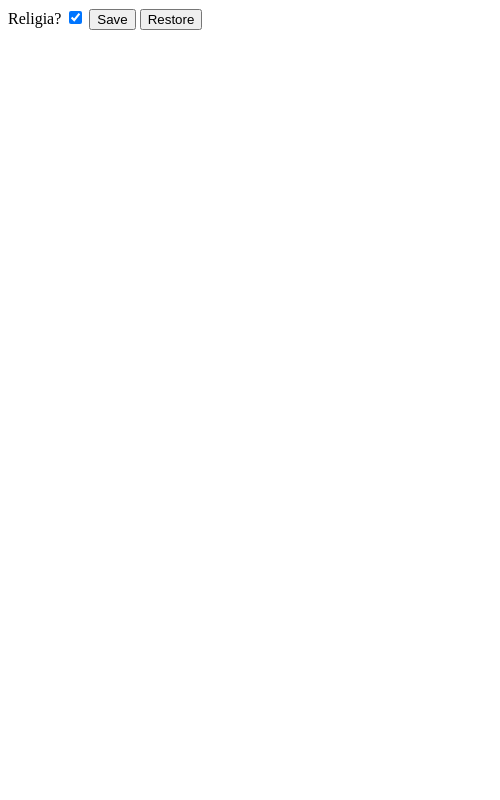
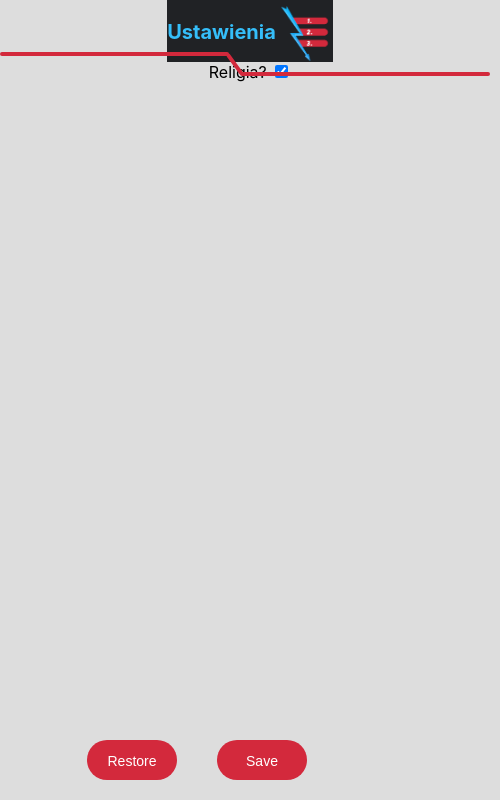
Before and after one commit to imLinguin/plan-lekcji, an Electron app: page frontend/content/popup/popup.html in a window 500 px wide. Drawn offline with Linux system fonts and the light colour scheme; no server answers.

Commit message:
popup-buttons

```diff
--- a/frontend/content/main/api.js
+++ b/frontend/content/main/api.js
@@ -1,6 +1,6 @@
 async function fetchData({ religia, grupa, klasa }) {
   window.plan = await fetch(
-    `http://localhost:8080/plan/${11}?group=${"1/2"}&rel=${true}`
+    `http://localhost:8080/plan/${13}?group=${"1/2"}&rel=${true}`
   )
     .then((d) => d.json())
     .catch((er) => {
--- a/frontend/content/main/style.css
+++ b/frontend/content/main/style.css
@@ -229,7 +229,7 @@ h4 {
   font-size: 34px;
   color: #35bef9;
   position: absolute;
-  right: 50px;
+  right: 36px;
   top: 348px;
 }
 
--- a/frontend/content/popup/popup.css
+++ b/frontend/content/popup/popup.css
@@ -0,0 +1,121 @@
+body {
+    font-family: -apple-system, BlinkMacSystemFont, "Segoe UI", Roboto, Oxygen,
+      Ubuntu, Cantarell, "Open Sans", "Helvetica Neue", sans-serif,
+      "Seven Segment";
+    color: #ffffff;
+    margin: auto 0;
+    text-align: center;
+    background: #202225;
+    overflow: hidden;
+}
+
+@media (prefers-color-scheme: dark) {
+    body {
+      background: #202225;
+      color: #ffffff;
+    }
+}
+
+@media (prefers-color-scheme: light) {
+    body {
+      background: #dddddd;
+      color: #000000;
+    }
+}
+
+header {
+    background-color: #202225;
+    display: inline-block;
+    user-select: none;
+}
+
+#logo {
+    margin-top: 5px;
+    display: flex;
+    justify-content: center;
+    align-items: center;
+}
+
+h1 {
+    margin-top: 10px;
+    font-size: 20px;
+    color: #35bef9;
+}
+
+.border-popup {
+    position: absolute;
+}
+
+.border-popup-1 {
+    position: absolute;
+    top: -10px;
+    width: 229px;
+    height: 4.4px;
+    background: #d3293c;
+    border-radius: 10px;
+}
+
+.border-popup-2 {
+    position: absolute;
+    top: 0px;
+    width: 25px;
+    height: 4.4px;
+    background: #d3293c;
+    border-radius: 10px;
+    transform: rotate(54deg);
+    left: 222px;
+}
+
+.border-popup-3 {
+    position: absolute;
+    top: 10px;
+    left: 240px;
+    width: 250px;
+    height: 4.4px;
+    background: #d3293c;
+    border-radius: 10px;
+}
+
+footer {
+    position: absolute;
+    bottom: 30px;
+    left: 197px;
+}
+
+.save {
+    background-color: #d3293c;
+    outline: none;
+    border: none;
+    cursor: pointer;
+    border-radius: 20px;
+    width: 90px;
+    height: 40px;
+    position: absolute;
+    left: 20px;
+    bottom: -10px;
+}
+
+.restore {
+    background-color: #d3293c;
+    outline: none;
+    border: none;
+    cursor: pointer;
+    border-radius: 20px;
+    width: 90px;
+    height: 40px;
+    position: absolute;
+    right: 20px;
+    bottom: -10px;
+}
+
+.save-text {
+    font-size: 14px;
+    color: #ffffff;
+    font-weight: 500;
+}
+
+.restore-text {
+    font-size: 14px;
+    color: #ffffff;
+    font-weight: 500;
+}
--- a/frontend/content/popup/popup.html
+++ b/frontend/content/popup/popup.html
@@ -5,19 +5,46 @@
   <meta charset="UTF-8">
   <meta name="author" content="Paweł Lidwin, Aleksander Baran">
   <meta name="viewport" content="width=device-width, initial-scale=1.0">
-  <title>Plan Lekcji</title>
+  <title>Ustawienia</title>
+
   <!-- All Styles -->
   <link rel="stylesheet" href="popup.css">
 
   <!-- All Scripts -->
   <script src="popup.js" defer></script>
+
 </head>
 
 <body>
+
+  <header>
+    <div id="logo">
+      <h1>Ustawienia</h1>
+      <img id="home-logo" src="../images/logo.png" width="57" height="57" alt="Logo" />
+    </div>
+  </header>
+
+  <section id="border-popup">
+    <div class="border-popup">
+      <div class="border-popup-1"></div>
+      <div class="border-popup-2"></div>
+      <div class="border-popup-3"></div>
+    </div>
+  </section>
+
+  <article id="religia">
   <label for="religia">Religia?</label>
   <input type="checkbox" name="religia" class="religia">
-  <button class="save">Save</button>
-  <button class="restore">Restore</button>
+  </article>
+
+  <footer>
+    <button class="save">
+      <h2 class="save-text">Save</h2>
+    </button>
+    <button class="restore">
+      <h2 class="restore-text">Restore</h2>
+    </button>
+  </footer>
+
 </body>
-
 </html>
--- a/frontend/main.js
+++ b/frontend/main.js
@@ -49,6 +49,7 @@ function customizationPopup() {
   });
 
   popup.loadFile(path.join(__dirname, "content", "popup", "popup.html"));
+  popup.setMenuBarVisibility(false);
 }
 
 app.setName("Plan Lekcji");
```
Also changed, not shown: frontend/content/main/index.html (+1 -1 lines).
